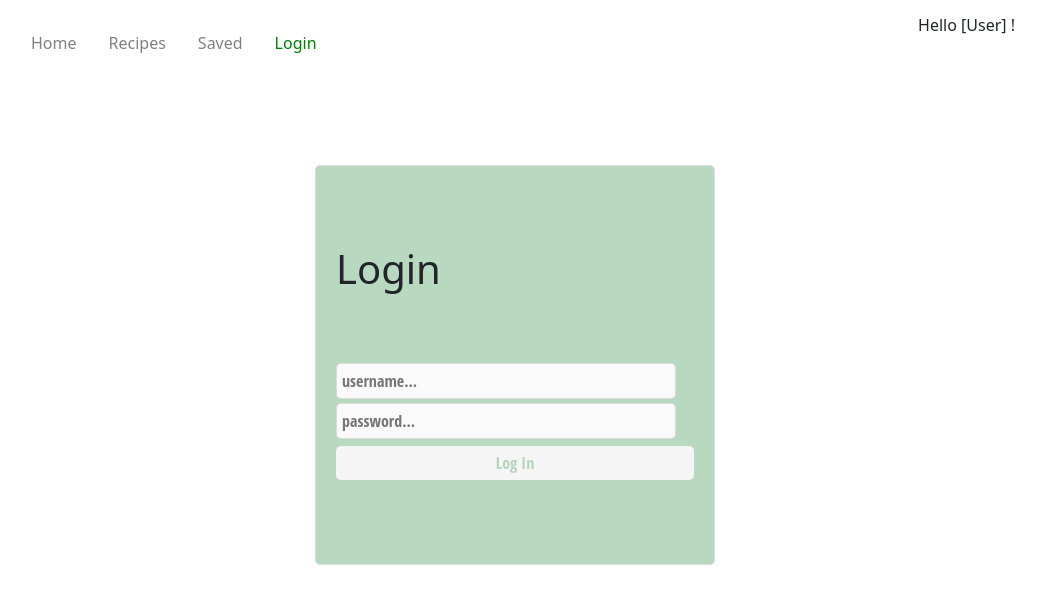
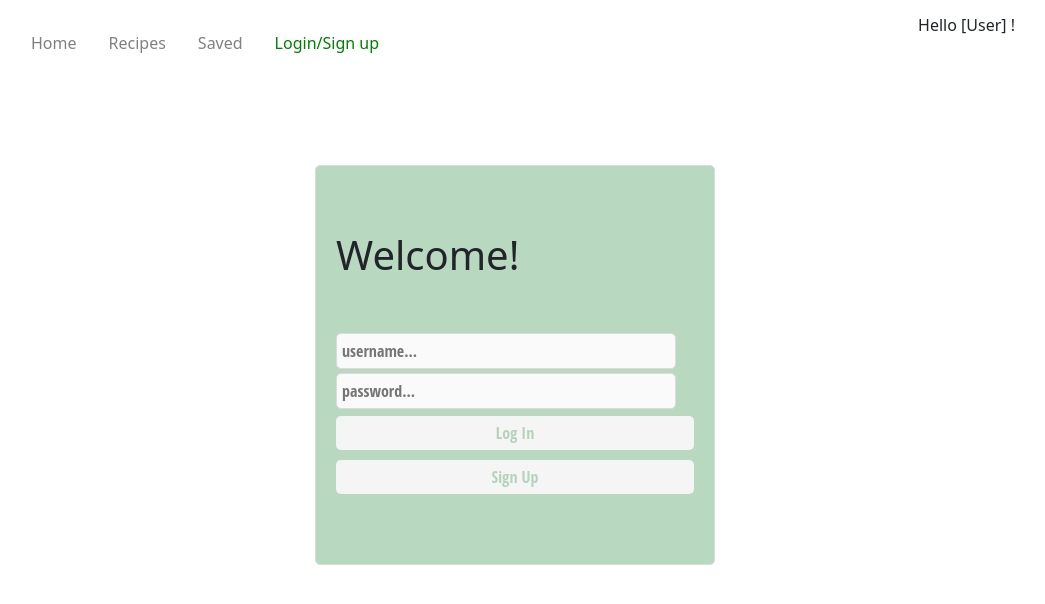
Before and after one commit to thomaspwang/Recipeasy, a React (Create React App) app: page /login in a window 1280 px wide. Shown: the top 604 px of the page, without its empty margins (125-1170 px from the left). Built offline with nearby package versions, Linux system fonts and the light colour scheme.

Commit message:
chaned login

```diff
--- a/src/components/Navbar/index.js
+++ b/src/components/Navbar/index.js
@@ -17,7 +17,7 @@ const Navbar = () => {
             Saved
           </NavLink>
           <NavLink to="/login" activeStyle>
-            Login
+            Login/Sign up
           </NavLink>
         </NavMenu>
         <div style={{float:"right", paddingTop: "10px"}}>Hello [User] !</div>
--- a/src/pages/login.js
+++ b/src/pages/login.js
@@ -22,12 +22,13 @@ class Login extends React.Component{
                 {/* <div className='div-login-logo'>
                     <Logo/>
                 </div> */}
-                <h1>Login</h1>
+                <h1>Welcome!</h1>
                 <div>
                     <form onSubmit = {this.handleSubmit}>
                         <input className='inputLogin' name='name' placeholder='username...' required onChange={this.handleChange}/>
                         <input className='inputLogin' type='password' name='pwd' placeholder='password...' required onChange={this.handleChange}/>
                         <button className='btnLogin' onSubmit={this.handleSubmit}>Log In</button>
+                        <button className='btnLogin' onSubmit={this.handleSubmit}>Sign Up</button>
                     </form>
                 </div>
             </div>
```
